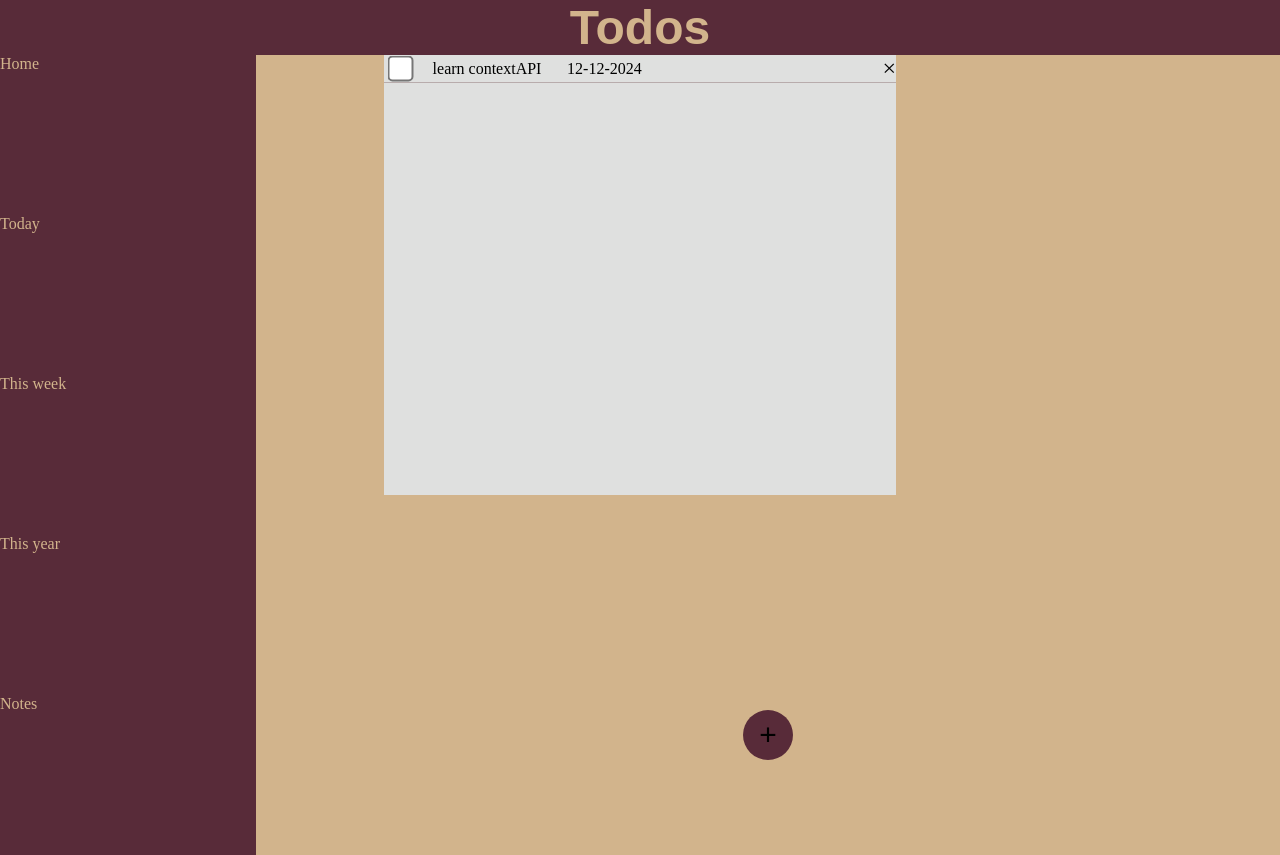
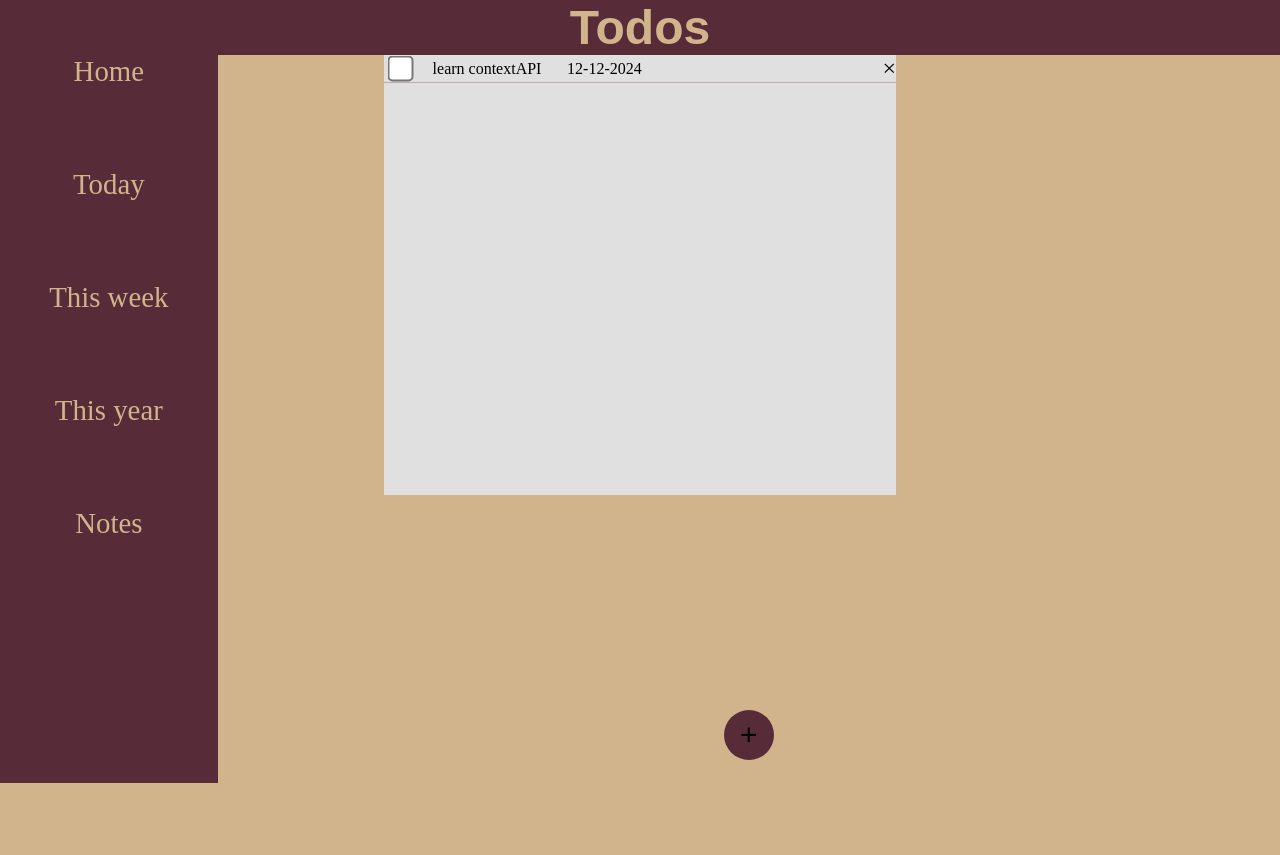
Before and after one commit to silanurs/todo-list, a React (Vite) app: page / in a window 1280 px wide. After the commit the page ends 800 px from the top, so only its background shows below. Built offline with nearby package versions, Linux system fonts and the light colour scheme.

Commit message:
prop validation

```diff
--- a/package.json
+++ b/package.json
@@ -11,6 +11,7 @@
   },
   "dependencies": {
     "dateformat": "^5.0.3",
+    "prop-types": "^15.8.1",
     "react": "^18.2.0",
     "react-dom": "^18.2.0",
     "react-router-dom": "^6.22.0",
--- a/src/App.css
+++ b/src/App.css
@@ -101,11 +101,15 @@ textarea{
   }
   nav{
     float:left;
-    display:grid;
-    width:20vw;
+    display:flex;
+    flex-direction:column;
+    row-gap:10vh;
+    align-items:center;
+    width:17vw;
+    font-size:1.8rem;
     background-color: #582B39;
     color: #f1faf1;
-    height:100vh;
+    height:91vh;
   }
   a {
     text-decoration: none;
--- a/src/App.jsx
+++ b/src/App.jsx
@@ -12,13 +12,23 @@ import './App.css'
   const [modalOpen, setModalOpen] = useState(false);
   const [id, setId]= useState(2)
   const [todos, setTodos] = useState([{id:1, description:"learn contextAPI", date:"12-12-2024", priority:"Low"}]);
-  const [info, setInfo] = useState({});
-  const date = new Date(info.date)
+  const [info, setInfo] = useState({ });
+
 
   const handleChange = (e)=>{
       const name = e.target.name;
       const value = e.target.value;
       setInfo(inputs => ({...inputs, [name]:value}));
+      handleId()
+  }
+  const handleId = ()=>{
+    setInfo(inputs=>({...inputs, id:id}))
+  }
+  const handleDate = (e)=>{
+    const name=e.target.name;
+    const value = e.target.value;
+    setInfo(inputs=>({...inputs, [name]: dateFormat(new Date(value), "mediumDate")}))
+    console.log(value)
   }
 
   const closeModal = ()=>{
@@ -26,22 +36,24 @@ import './App.css'
   }
   const handleSubmit=(e)=>{
     e.preventDefault()
-    console.log(info.date)
-    setId(x=>x+1)
-    setInfo({...info, id:id})
-    setInfo(inputs=>({...inputs, date:dateFormat(date,"mediumDate")}))
-    setTodos([...todos, info])
-    //console.log(info.date)
-    console.log(todos)
-    closeModal()
+    if(info.date =="" || info.description =="" || info.priority==""){
+      alert("All inputs must have a value!")
+    } else {
+      setId(x=>x+1)
+      setTodos([...todos, info])
+      console.log(todos)
+      closeModal()
+      setInfo({id:id, description:"", date:"", priority:""})
+    }
+
 }
   return (
     <div>
       <Header/>
       <div className="flex">
-      <Todos todos={todos}/>
-      <div className="button"> <button type="button" className="add" onClick={()=>setModalOpen(true)}>+</button></div>
-      {modalOpen && (<Forms closeModalProp={closeModal} handleChange={handleChange} handleSubmit={handleSubmit}/>)}
+      <Todos todos={todos} setModalOpen={setModalOpen}/>
+
+      {modalOpen && (<Forms closeModalProp={closeModal} handleChange={handleChange} handleSubmit={handleSubmit} handleId={handleId} handleDate={handleDate}/>)}
       </div>
     </div>
   );
--- a/src/components/formModal.jsx
+++ b/src/components/formModal.jsx
@@ -1,6 +1,7 @@
 import { useState } from "react"
+import PropTypes from "prop-types"
 
-const Forms = ({closeModalProp, handleChange, handleSubmit})=>{
+const Forms = ({closeModalProp, handleChange, handleSubmit, handleDate})=>{
     const [isActive, setIsActive] = useState(true);
     return (
         <div className="modal-container">
@@ -8,16 +9,21 @@ const Forms = ({closeModalProp, handleChange, handleSubmit})=>{
                 <h2 onClick={()=>setIsActive(true)}>To-do</h2>
                 <h2 onClick={()=>setIsActive(false)}>Note</h2>
             </section>
-            {isActive ? (<TodoForm closeModal={closeModalProp} handleChange={handleChange} handleSubmit={handleSubmit}/>) : (<NoteForm closeModal={closeModalProp}/>) }
+            {isActive ? (<TodoForm closeModal={closeModalProp} handleChange={handleChange} handleSubmit={handleSubmit} handleDate={handleDate}/>) : (<NoteForm closeModal={closeModalProp}/>) }
 
         </div>
     )
 
 }
+Forms.propTypes={
+    closeModalProp:PropTypes.func,
+    handleChange:PropTypes.func,
+    handleSubmit:PropTypes.func,
+    handleDate:PropTypes.func
+}
 
 
-
-const TodoForm = ({closeModal, handleChange, handleSubmit})=>{
+const TodoForm = ({closeModal, handleChange, handleSubmit, handleDate})=>{
 return(
 <div className="todo-form">
 <div className="form-header" onClick={closeModal}>&#215;</div>
@@ -25,7 +31,7 @@ return(
        <form>
          <input type="text" id="description" placeholder=" What needs to be done?" name="description" required onChange={handleChange}></input>
          <label htmlFor="description"></label>
-         <input type="date" id="date" name="date"  required onChange={handleChange}></input>
+         <input type="date" id="date" name="date"  required onChange={handleDate}></input>
          <div>Priority:</div>
          <label htmlFor="green">Low</label>
          <input type="radio" id="green" name="priority" value="Low" onChange={handleChange}></input>
@@ -39,6 +45,12 @@ return(
 </div>
 
 )
+}
+TodoForm.propTypes={
+    closeModal:PropTypes.func,
+    handleChange:PropTypes.func,
+    handleSubmit:PropTypes.func,
+    handleDate:PropTypes.func
 }
 const NoteForm = ({closeModal})=>{
     return (
@@ -57,4 +69,7 @@ const NoteForm = ({closeModal})=>{
         </div>
     )
 }
+NoteForm.propTypes = {
+    closeModal:PropTypes.func
+}
 export default Forms
--- a/src/components/todoList.jsx
+++ b/src/components/todoList.jsx
@@ -1,5 +1,5 @@
 import { useState } from "react"
-
+import PropTypes from "prop-types"
 const List = ({todos}) => {
     const [value, setValue]=useState(false);
     function handleCheck(){
@@ -22,4 +22,7 @@ const List = ({todos}) => {
       </article>
   )
 }
+List.propTypes={
+    todos:PropTypes.array
+}
 export default List
--- a/src/components/todos.jsx
+++ b/src/components/todos.jsx
@@ -1,9 +1,9 @@
 import List from "./todoList"
 import Menu from "./menu"
+import PropTypes from "prop-types"
 
 
-
-const Todos = ({todos}) =>{
+const Todos = ({todos, setModalOpen}) =>{
 
 
     return (
@@ -12,9 +12,13 @@ const Todos = ({todos}) =>{
             <div id="todo-container">
             <List todos={todos}/>
             </div>
-
+            <div className="button"> <button type="button" className="add" onClick={()=>setModalOpen(true)}>+</button></div>
         </main>
 
     )
 }
+Todos.propTypes = {
+    todos:PropTypes.array,
+    setModalOpen:PropTypes.func
+}
 export default Todos
```
Also changed, not shown: 1 other file (tests, documents, lock files or other folders).
